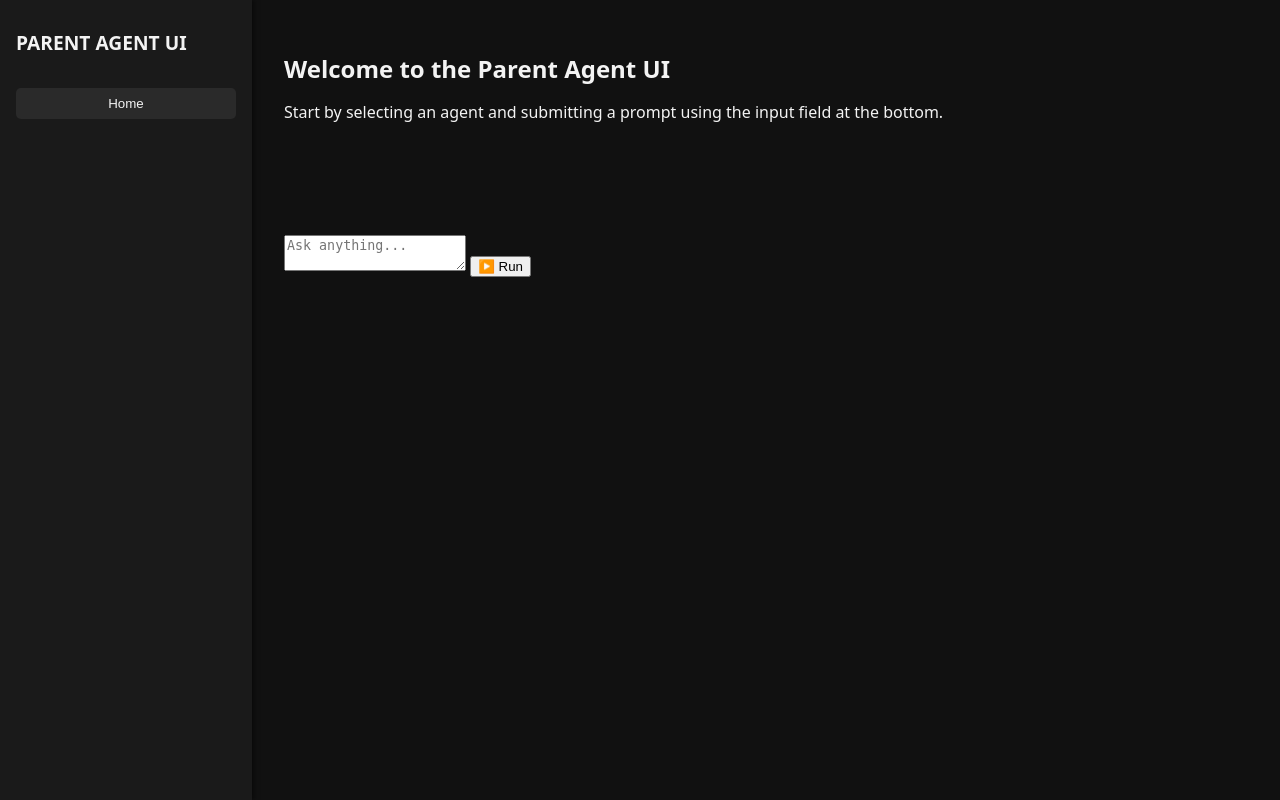
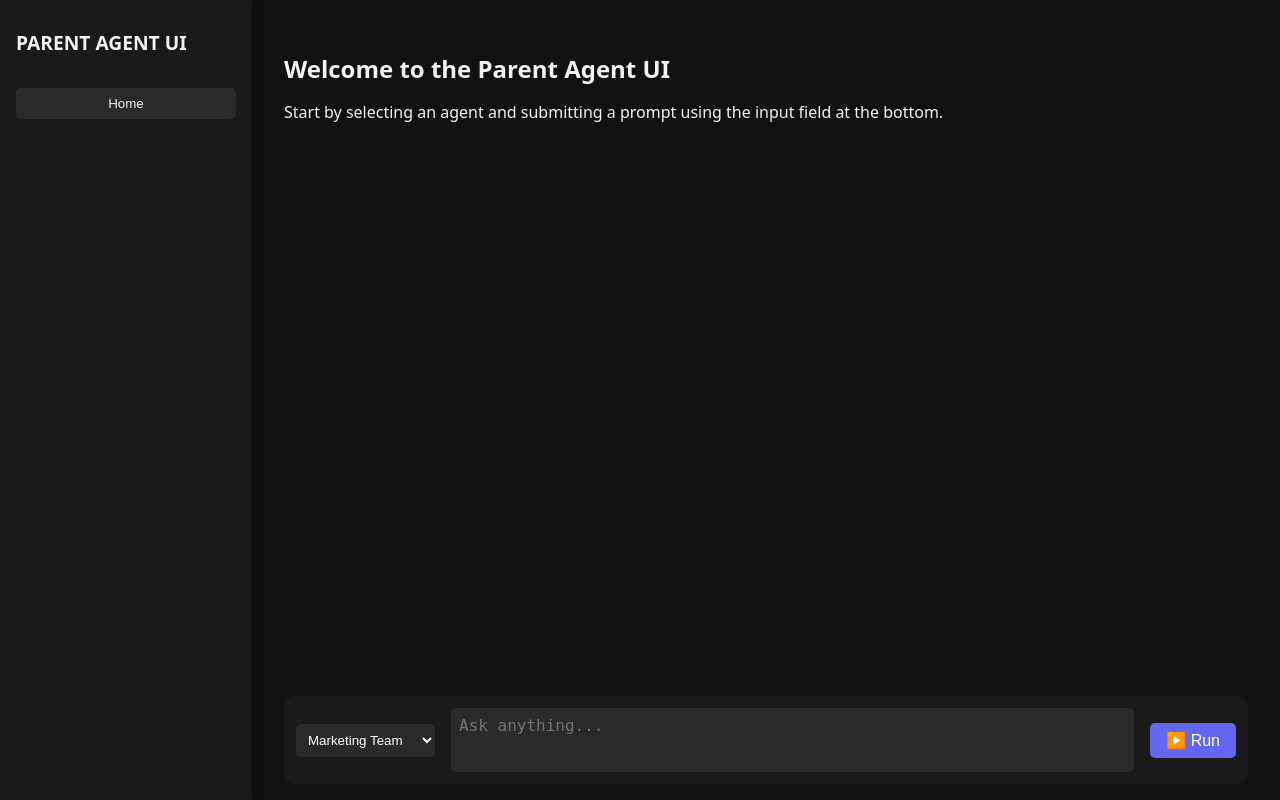
Before and after one commit to lfpmeloni/agno-playground, a Flask app: page / in a window 1280 px wide. Run offline with Flask 2, Linux system fonts and the light colour scheme.

Commit message:
testing hr review team

```diff
--- a/frontend/templates/index.html
+++ b/frontend/templates/index.html
@@ -112,21 +112,14 @@
       <p>Start by selecting an agent and submitting a prompt using the input field at the bottom.</p>
     </div>
 
-    <form method="POST" class="prompt-bar">
-      <input type="hidden" name="agent" id="agent-hidden" value="marketing_team">
+    <form method="POST" class="prompt-form">
+      <select name="agent" id="agent">
+        <option value="marketing_team">Marketing Team</option>
+        <option value="hr_team_coordinator">HR Review Team</option>
+      </select>
       <textarea name="prompt" placeholder="Ask anything..."></textarea>
       <button type="submit">▶️ Run</button>
     </form>
-
-    <script>
-      // Keep dropdown and hidden input in sync
-      const dropdown = document.getElementById("agent");
-      const hiddenAgent = document.getElementById("agent-hidden");
-
-      dropdown.addEventListener("change", () => {
-        hiddenAgent.value = dropdown.value;
-      });
-    </script>
   </div>
 </body>
 </html>
```
